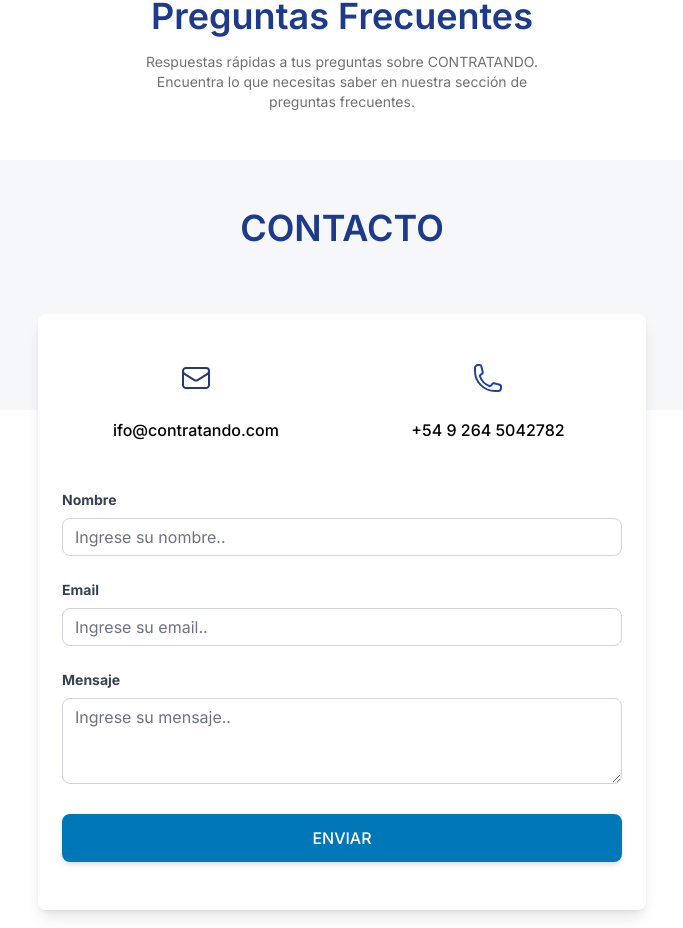
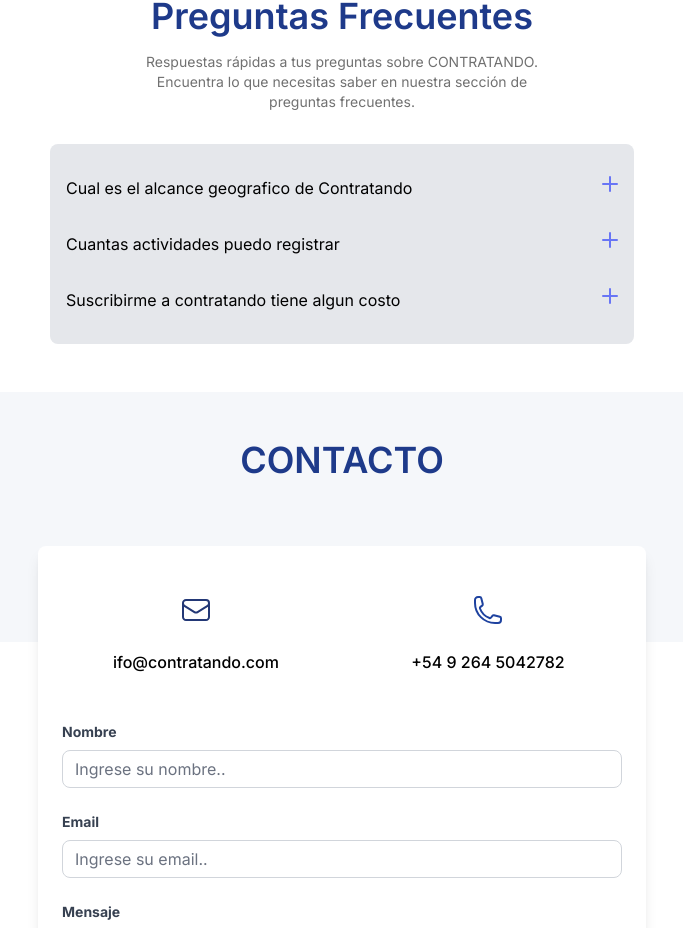
Before and after one commit to Danisole/contratando, a React (Vite) app: page / in a window 1280 px wide. Shown: the part 2054-2982 px from the top of the page, without its empty margins (298-981 px from the left). Built offline with nearby package versions, Linux system fonts and the light colour scheme.

Commit message:
acordeon

```diff
--- a/src/components/Faq.jsx
+++ b/src/components/Faq.jsx
@@ -1,17 +1,13 @@
-import { Card } from 'flowbite-react';
+
 import React from 'react';
-
 // motion
 import { motion } from "framer-motion";
 // variants
 import { fadeIn } from "../variants";
+import Preguntas from './questions/Preguntas';
 
 const Faq = () => {
-    const blogs = [
-        {id: 1, title: "Creating Streamlined Safeguarding Processes with OneRen", image: "/src/assets/blog1.png"},
-        {id: 2, title: "What are your safeguarding responsibilities and how can you manage them?", image: "/src/assets/blog2.png"},
-        {id: 3, title: "Revamping the Membership Model with Triathlon Australia", image: "/src/assets/blog3.png"},
-    ];
+
     return (
         <div  className='px-4 lg:px-14 max-w-screen-2xl mx-auto my-12' id='faq'>
             <motion.div
@@ -27,44 +23,10 @@
                 <p className="text-sm text-neutralGrey mb-8 md:w-3/4 mx-auto">
                 Respuestas rápidas a tus preguntas sobre CONTRATANDO. Encuentra lo que necesitas saber en nuestra sección de preguntas frecuentes.
                 </p>
+
+                <Preguntas/>
             </motion.div>
 
-            {/* all blogs */}
-            {/* <motion.div
-            variants={fadeIn("right", 0.3)}
-            initial="hidden"
-            whileInView={"show"}
-            viewport={{ once: false, amount: 0.6 }}
-
-            className='grid lg:grid-cols-3 sm:grid-cols-2 grid-cols-1 gap-8 items-center justify-between mt-16'>
-                {
-                    blogs.map( blog => <div key={blog.id} className='mx-auto relative mb-12 cursor-pointer'>
-                       <img src={blog.image} alt="" className='mx-auto hover:scale-95 transition-all duration-300'/>
-
-                        <div className='text-center px-4 py-8 bg-white shadow-lg rounded-md md:w-3/4 mx-auto absolute -bottom-12 left-0 right-0'>
-                            <h3 className='mb-3 text-neutralGrey font-semibold'>{blog.title}</h3>
-                            <div className="flex gap-8 items-center justify-center">
-                                 <a href="/" className="font-bold text-brandPrimary hover:text-neutralBlack">
-                      Meet all customers
-                      <svg
-                        xmlns="http://www.w3.org/2000/svg"
-                        width="17"
-                        height="11"
-                        viewBox="0 0 17 11"
-                        fill="none"
-                        className="inline-block ml-2"
-                      >
-                        <path
-                          d="M12 9.39905L15.2929 6.10615C15.6834 5.71563 15.6834 5.08246 15.2929 4.69194L12 1.39905M15 5.39905L1 5.39905"
-                          stroke="#4CAF4F"
-                        />
-                      </svg>
-                                </a>
-                            </div>
-                        </div>
-                    </div>)
-                }
-            </motion.div> */}
 
         </div>
     );
--- a/src/components/contacto/Form.jsx
+++ b/src/components/contacto/Form.jsx
@@ -11,6 +11,7 @@
     const { control,
             handleSubmit,
             formState: { errors },
+            reset
         } = useForm({
         defaultValues: {
             name:'',
@@ -19,7 +20,10 @@
         },
     })
 
-    const onSubmit = data => console.log(data);
+    const onSubmit = data => {
+        console.log(data);
+        reset();
+    }
 
   return (
     <div className='xl:container mx-auto mb-32'>
@@ -30,7 +34,7 @@
                 height: '250px',
             }}
         >
-            <h6 className='text-2xl sm:text-4xl text-neutralDGrey font-semibold uppercase pt-12'>Contacto</h6>
+            <h6 className='text-3xl sm:text-4xl text-neutralDGrey font-semibold uppercase pt-12'>Contacto</h6>
         </div>
         <div className='px-4 sm:w-2/3 lg:w-1/2 mx-auto'>
             <div className='rounded-lg shadow-lg bg-white -mt-24 py-10 md:py-12 px-4 md:px-6'>
--- /dev/null
+++ b/src/components/questions/Acordeon.jsx
@@ -0,0 +1,54 @@
+import React, { useState } from "react";
+
+
+const Acordeon = ({ title, answer }) => {
+  const [accordionOpen, setAccordionOpen] = useState(false);
+
+  return (
+    <div className="py-4">
+      <button
+        onClick={() => setAccordionOpen(!accordionOpen)}
+        className="flex justify-between w-full"
+      >
+        <span>{title}</span>
+        {/* {accordionOpen ? <span>-</span> : <span>+</span>} */}
+        <svg
+          className="fill-indigo-500 shrink-0 ml-8"
+          width="16"
+          height="16"
+          xmlns="http://www.w3.org/2000/svg"
+        >
+          <rect
+            y="7"
+            width="16"
+            height="2"
+            rx="1"
+            className={`transform origin-center transition duration-200 ease-out ${
+              accordionOpen && "!rotate-180"
+            }`}
+          />
+          <rect
+            y="7"
+            width="16"
+            height="2"
+            rx="1"
+            className={`transform origin-center rotate-90 transition duration-200 ease-out ${
+              accordionOpen && "!rotate-180"
+            }`}
+          />
+        </svg>
+      </button>
+      <div
+        className={`grid overflow-hidden transition-all duration-300 ease-in-out text-slate-600 text-sm ${
+          accordionOpen
+            ? "grid-rows-[1fr] opacity-100"
+            : "grid-rows-[0fr] opacity-0"
+        }`}
+      >
+        <div className="overflow-hidden">{answer}</div>
+      </div>
+    </div>
+  );
+};
+
+export default Acordeon;
--- /dev/null
+++ b/src/components/questions/Preguntas.jsx
@@ -0,0 +1,21 @@
+import React from "react";
+import Acordeon from "./Acordeon";
+
+const Preguntas = () => {
+  return (
+    <div className="p-4 bg-gray-200 rounded-lg">
+      <Acordeon
+        title="Cual es el alcance geografico de Contratando"
+        answer="Nuestra plataforma es un servicio para los Sanjuaninos por el momento"
+      />
+      <Acordeon
+        title="Cuantas actividades puedo registrar"
+        answer="Tendras la posibilidad de registrar una actividad principal dentro de los rubros establecidos y luego por agregar actividades secundarias"
+      />
+      <Acordeon title="Suscribirme a contratando tiene algun costo"
+      answer="No, suscribirse a nuestra plataforma es totalmente gratuito" />
+    </div>
+  );
+};
+
+export default Preguntas;
```
